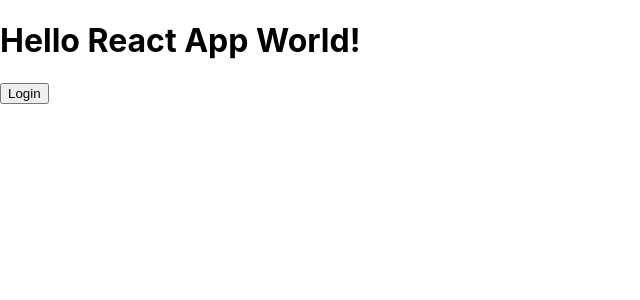
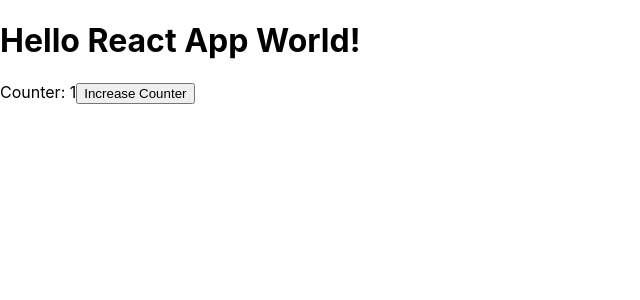
Before and after one commit to Andrew-2609/basic-react-app, a React (Create React App) app: page / in a window 1280 px wide. Shown: the top 300 px of the page, without its empty margins (0-640 px from the left). Built offline with nearby package versions, Linux system fonts and the light colour scheme.

Commit message:
learning state and useState

```diff
--- a/src/App.js
+++ b/src/App.js
@@ -1,11 +1,21 @@
-import './App.css';
-import Button from './components/Button';
+import { useState } from "react";
+import "./App.css";
 
 function App() {
+
+  const [counter, setCounter] = useState(1);
+
+  function changeCounter() {
+    setTimeout(() => {
+      setCounter((oldCounter) => oldCounter + 1);
+    }, 2000);
+  }
+
   return (
     <div>
       <h1>Hello React App World!</h1>
-      <Button>Login</Button>
+      Counter: {counter}
+      <button onClick={changeCounter}>Increase Counter</button>
     </div>
   );
 }
```
